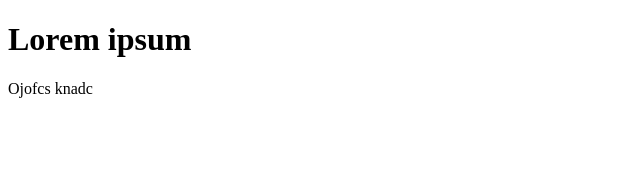
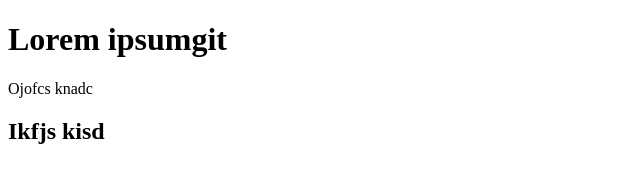
Before and after one commit to Supereeeq/supereeeq.github.io, a plain HTML site: page index.html in a window 1280 px wide. Shown: the whole page, without its empty margins (0-640 px from the left). Drawn offline with Linux system fonts and the light colour scheme.

Commit message:
First init

```diff
--- a/index.html
+++ b/index.html
@@ -7,7 +7,8 @@
     <title>Document</title>
 </head>
 <body>
-    <h1>Lorem ipsum</h1>
+    <h1>Lorem ipsumgit</h1>
     <p>Ojofcs knadc</p>
+    <h2>Ikfjs kisd</h2>
 </body>
 </html>
```
